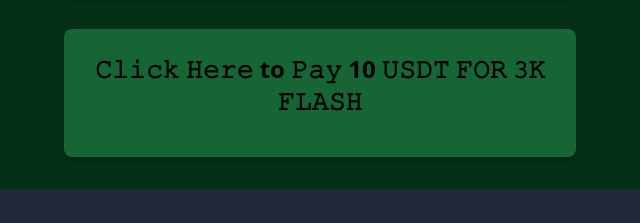
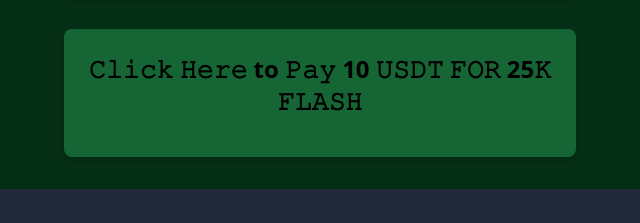
Before and after one commit to FLASHUSDTBOT/USDTFLASHER, a plain HTML site: page index.html in a window 1280 px wide. Shown: the part 605-828 px from the top of the page, 320-960 px from the left. Drawn offline with nearby package versions, Linux system fonts and the light colour scheme.

Commit message:
Update index.html

```diff
--- a/index.html
+++ b/index.html
@@ -48,7 +48,7 @@
             <h2 class="text-2xl font-bold mb-4">
             <button id="confirmPayment"
                     class="guid-button">
-        <button onclick ="document.location='https://s.binance.com/hNUAcZ8f'">       𝙲𝚕𝚒𝚌𝚔 𝙷𝚎𝚛𝚎 to 𝙿𝚊𝚢 10 𝚄𝚂𝙳𝚃 𝙵𝙾𝚁 𝟹𝙺 𝙵𝙻𝙰𝚂𝙷  </button>
+        <button onclick ="document.location='https://s.binance.com/hNUAcZ8f'">       𝙲𝚕𝚒𝚌𝚔 𝙷𝚎𝚛𝚎 to 𝙿𝚊𝚢 10 𝚄𝚂𝙳𝚃 𝙵𝙾𝚁 25𝙺 𝙵𝙻𝙰𝚂𝙷  </button>
             </button>
             <div id="paymentMessage" class="text-green-500 font-bold mt-4 hidden">Verifying payment...</div>
         </div>
```
